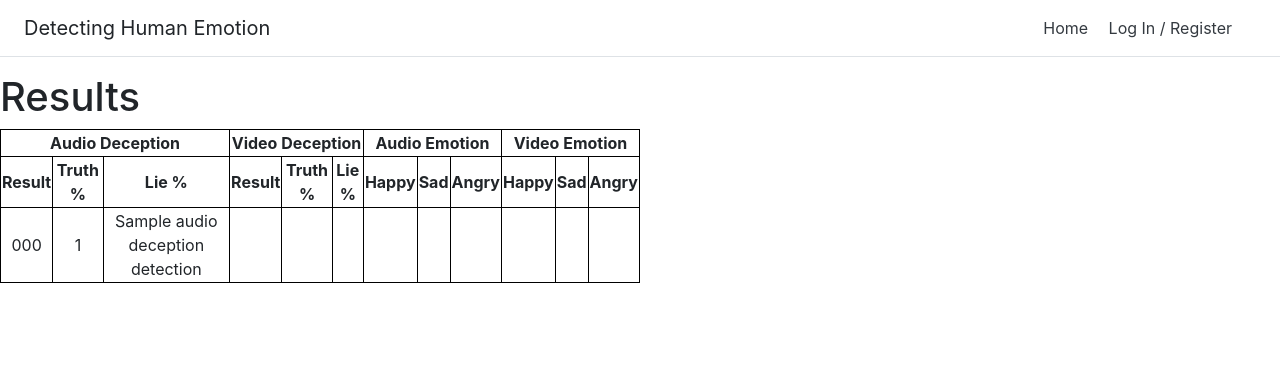
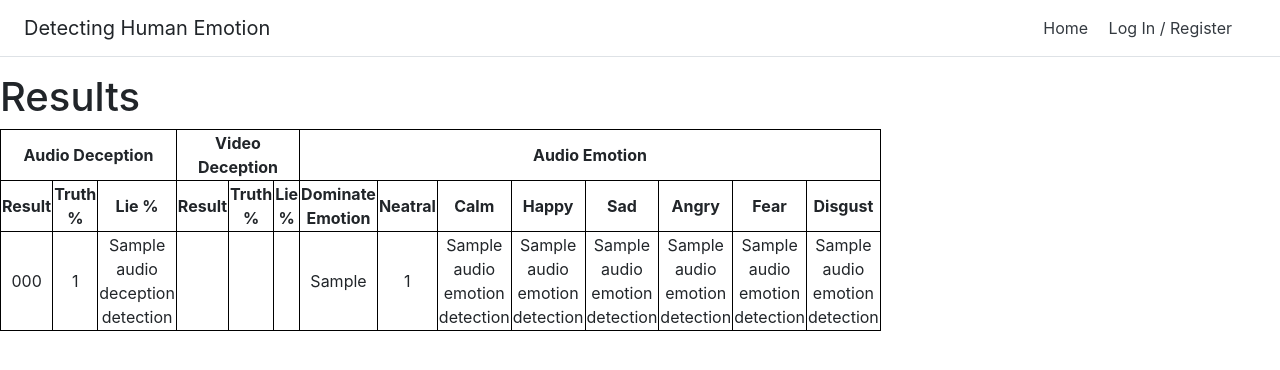
Before and after one commit to DetectingHumanEmotion/detecting-human-emotion-webapp, a Flask app: template detecting_human_emotion_webapp/templates/file_upload_results.html in a window 1280 px wide. Shown: the top 370 px of the page. Run offline with Flask 2, Linux system fonts and the light colour scheme; the template is opened without the code that fills it: most values are stand-ins (such as "Sample title", 1, 10 or a date in 2020); some libraries are stand-ins or nearby versions.

Commit message:
added emotion detection to file upload. Still need to format result to %

```diff
--- a/deception_detection/audio/lie_detection.py
+++ b/deception_detection/audio/lie_detection.py
@@ -191,7 +191,11 @@ def main():
     #     model_name="deceptionExtraTrees_edited",
     #     compute_beat=False,
     # )
-    print(classify_file("trial_lie_002.wav"))
+    # print(classify_file("trial_lie_002.wav"))
+    file="trial_lie_002.wav"
+    print(classify_file(file, trained_machine_name="deceptionGradientBoosting", trained_machine_algorithm="gradientboosting"))
+    print(classify_file(file, trained_machine_name="emotionExtraTrees", trained_machine_algorithm="extratrees"))
+
     # classify wav files for edited trained machine in directory
     # classify_dir(dir = classify_location,trained_machine_name= "deceptionSvm_edited",trained_machine_algorithm= "svm",output_file_name="_edited.txt",classification = classification)
     # classify_dir(dir = classify_location,trained_machine_name= "deceptionKNN_edited",trained_machine_algorithm= "knn",output_file_name="_edited.txt",classification = classification)
--- a/detecting_human_emotion_webapp/app.py
+++ b/detecting_human_emotion_webapp/app.py
@@ -16,6 +16,7 @@ ALLOWED_EXTENSIONS = ['wav','mp3','mp4']
 
 
 AUDIO_DECEPTION_DOMINATE_RESULT = { 0: "Truth", 1: "Lie"}
+AUDIO_EMOTION_DOMINATE_RESULT = { 0: "Neatural", 1: "Calm", 2:"Happy", 3:"Sad",4:"Angry",5:"Fear",6:"Disgust",8:"Surprise"}
 
 video_camera = None
 global_frame = None
@@ -240,6 +241,20 @@ def uploaded_file(filename):
 #         f.save(os.path.join(app.config['UPLOAD_FOLDER'], secure_filename(f.filename)))
 #         return 'file uploaded successfully'
 
+def get_audio_results(file):
+    deception_model_path = "deception_detection/audio/deceptionGradientBoosting"
+    deception_algorithm = "gradientboosting"
+    emotion_model_path = "deception_detection/audio/emotionExtraTrees"
+    emotion_algorithm = "extratrees"
+
+    audio_deception_results = classify_file(file=file, trained_machine_name=deception_model_path,
+                                            trained_machine_algorithm=deception_algorithm)
+
+    audio_emotion_results = classify_file(file = file, trained_machine_name=emotion_model_path,trained_machine_algorithm=emotion_algorithm)
+
+    return audio_deception_results,audio_emotion_results
+
+
 @app.route("/upload", methods=["POST"])
 def uploading():
     header = "processing file"
@@ -262,7 +277,10 @@ def uploading():
         return redirect(request.url)
 
 
-    model_path = "deception_detection/audio/deceptionGradientBoosting"
+    deception_model_path = "deception_detection/audio/deceptionGradientBoosting"
+    deception_algorithm = "gradientboosting"
+    emotion_model_path = "deception_detection/audio/emotionExtraTrees"
+    emotion_algorithm = "extratrees"
 
 
     if file and allowed_file(file.filename):
@@ -278,24 +296,42 @@ def uploading():
         mp3_conversion_file = os.path.join(filename,".mp3")
         copy2(saved_file_location, mp3_conversion_file )
         mp3_to_wav(mp3_conversion_file)
-        audio_deception_results = classify_file(file=mp3_conversion_file, trained_machine_name=model_path)
+        # audio_deception_results = classify_file(file=mp3_conversion_file, trained_machine_name=deception_model_path,trained_machine_algorithm=deception_algorithm)
+        audio_deception_results,audio_emotion_results = get_audio_results(file = mp3_conversion_file)
     elif extension is ".mp3":
         mp3_conversion_file = os.path.join(filename,".mp3")
         mp3_to_wav(mp3_conversion_file)
-        audio_deception_results = classify_file(file=mp3_conversion_file, trained_machine_name=model_path)
+        # audio_deception_results = classify_file(file=mp3_conversion_file, trained_machine_name=deception_model_path,trained_machine_algorithm=deception_algorithm)
+        audio_deception_results,audio_emotion_results = get_audio_results(file= mp3_conversion_file)
+
     else:
-        audio_deception_results = classify_file(file=saved_file_location, trained_machine_name=model_path)
+        audio_deception_results,audio_emotion_results = get_audio_results(file= saved_file_location)
+
+        # audio_deception_results = classify_file(file=saved_file_location, trained_machine_name=deception_model_path)
 
     audio_deception_results = parse_deception_audio_result(audio_deception_results)
 
     print(audio_deception_results)
     # SAVE FILE HERE WHICH WAS INPUTED
-    results = {"audio_deception_detection": audio_deception_results}
+    results = {"audio_deception_detection": audio_deception_results,"audio_emotion_detection":audio_emotion_results}
     print(results)
 
     return render_template(template_name_or_list="file_upload_results.html",results = results)
 
 #     # return redirect(url_for('file_results', results = 1))
+
+def parse_emotion_audio_result(results):
+    print(results)
+    dominate_result_int, result_statistics, paths = results
+    dominate_result = AUDIO_EMOTION_DOMINATE_RESULT.get(dominate_result_int)
+
+    new_statistics = []
+    for result in result_statistics:
+        temp_string = "{:.1%}".format(result)
+        new_statistics.append(temp_string)
+
+    return [dominate_result, new_statistics]
+
 def parse_deception_audio_result(results):
     print(results)
     dominate_result_int,result_statistics, paths = results
--- a/detecting_human_emotion_webapp/templates/file_upload_results.html
+++ b/detecting_human_emotion_webapp/templates/file_upload_results.html
@@ -37,8 +37,8 @@ th, td {
       <th colspan="3">Video Deception</th>
 {#      <th class="empty"></th>#}
 
-      <th colspan="3">Audio Emotion</th>
-      <th colspan="3">Video Emotion</th>
+      <th colspan="8">Audio Emotion</th>
+{#      <th colspan="3">Video Emotion</th>#}
   </tr>
 
 
@@ -50,12 +50,14 @@ th, td {
       <th colspan="1">Result</th>
       <th colspan="1">Truth %</th>
       <th colspan="1">Lie %</th>
+      <th>Dominate Emotion</th>
+      <th>Neatral</th>
+      <th>Calm</th>
       <th>Happy</th>
       <th>Sad</th>
       <th>Angry</th>
-      <th>Happy</th>
-      <th>Sad</th>
-      <th>Angry</th>
+      <th>Fear</th>
+      <th>Disgust</th>
     <tr>
 
     <tr>
@@ -76,12 +78,14 @@ th, td {
     <td></td>
     <td></td>
     <td></td>
-    <td></td>
-    <td></td>
-    <td></td>
-    <td></td>
-    <td></td>
-    <td></td>
+    <td>{{ results.get("audio_emotion_detection")[0]|e }}</td>
+    <td>{{ results.get("audio_emotion_detection")[1][0]|e }}</td>
+    <td>{{ results.get("audio_emotion_detection")[1][1]|e }}</td>
+    <td>{{ results.get("audio_emotion_detection")[1][2]|e }}</td>
+    <td>{{ results.get("audio_emotion_detection")[1][3]|e }}</td>
+    <td>{{ results.get("audio_emotion_detection")[1][4]|e }}</td>
+    <td>{{ results.get("audio_emotion_detection")[1][5]|e }}</td>
+    <td>{{ results.get("audio_emotion_detection")[1][6]|e }}</td>
     <!--<td>85%</td>-->
     <!--<td>70%</td>-->
      <!--<td>2%</td>-->
```
Also changed, not shown: 1 other file.
